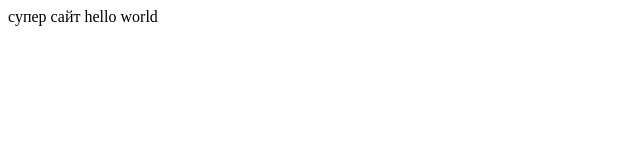
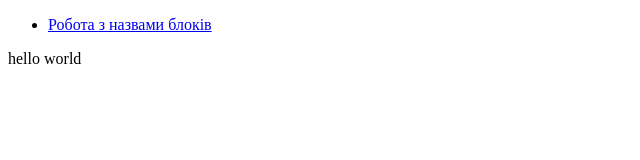
Before and after one commit to yana-stef/yana.stef, a plain HTML site: page index.html in a window 1280 px wide. Shown: the whole page, without its empty margins (0-640 px from the left). Drawn offline with Linux system fonts and the light colour scheme.

Commit message:
html added

```diff
--- a/index.html
+++ b/index.html
@@ -1,8 +1,16 @@
 <!DOCTYPE html>
 <html>
-<head>супер сайт</title>
+<head>
+	<title>my works</title>
+	<meta charset="utf-8">
+
 </head>
 <body>
+	<ul>
+		<li>
+			<a href="homework">Робота з назвами блоків</a>
+		</li>
+	</ul>
 	hello world
 </body>
 </html>
```
